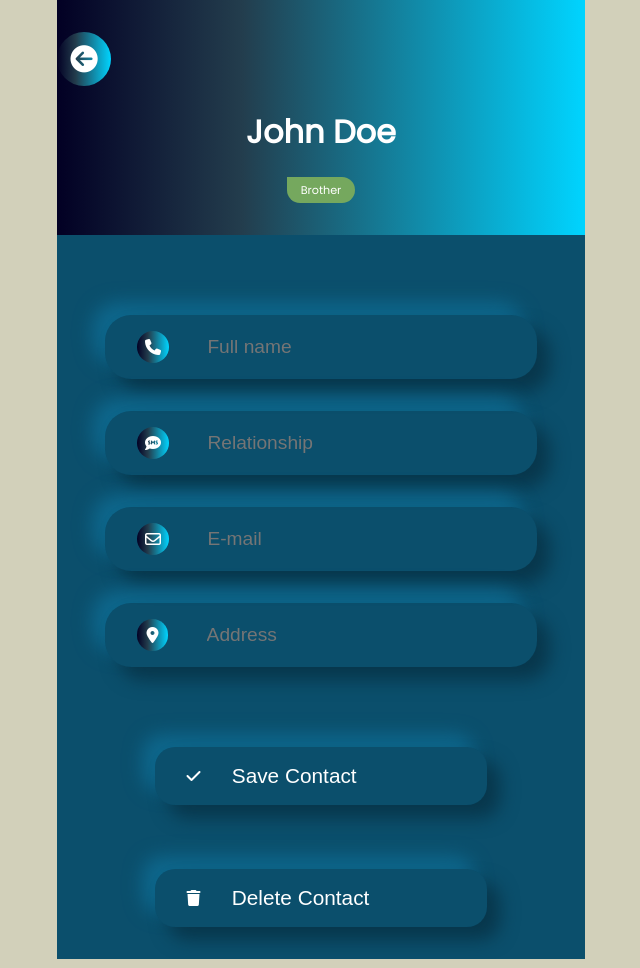
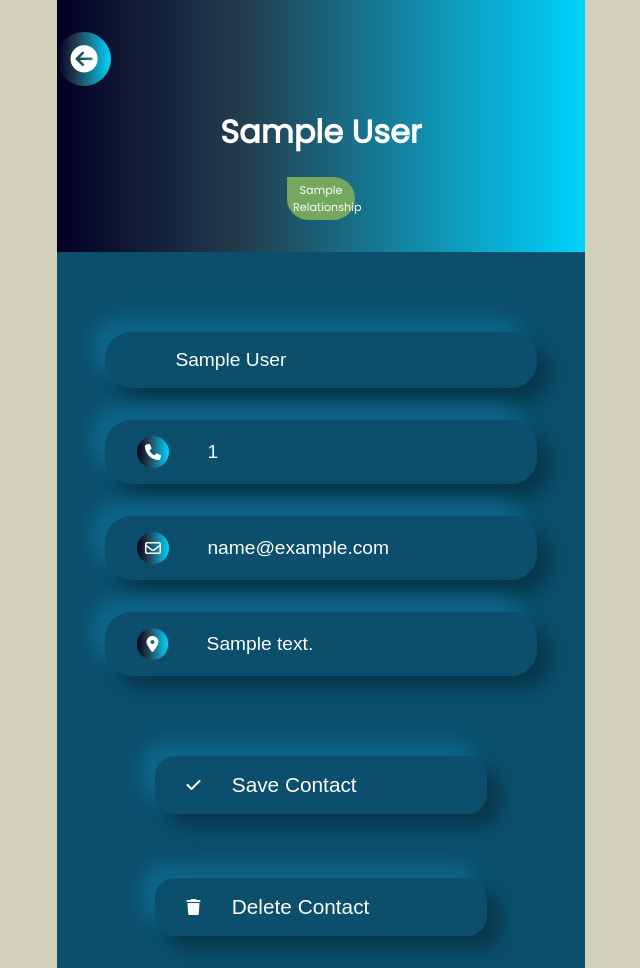
Before and after one commit to codetipster/Contact-Manager, a Django app: template contactapp/templates/editPage.html in a window 1280 px wide. Shown: the whole page, without its empty margins (319-959 px from the left). Run offline with Django 3.2, Linux system fonts and the light colour scheme; the template is opened without the code that fills it: most values are stand-ins (such as "Sample title", 1, 10 or a date in 2020); some libraries are stand-ins or nearby versions.

Commit message:
deployment on heroku

```diff
--- a/contactapp/contact/urls.py
+++ b/contactapp/contact/urls.py
@@ -3,5 +3,7 @@ from . import views
 urlpatterns = [
     path('', views.index, name='index'),
     path('add-contact/', views.addContact, name='add-contact'),
-    path('profile/<str:pk>', views.contactProfile, name='profile')
+    path('profile/<str:pk>', views.contactProfile, name='profile'),
+    path('edit-contact/<str:pk>', views.editContact, name='edit-contact'),
+    path('delete/<str:pk>', views.deleteContact, name='delete')
 ]
--- a/contactapp/contactapp/settings.py
+++ b/contactapp/contactapp/settings.py
@@ -24,9 +24,9 @@ BASE_DIR = Path(__file__).resolve().parent.parent
 SECRET_KEY = 'qcr(rd4n#nlc9!o=4wrcbopdz7a#53v_7f^flo*2v%-3c69$u1'
 
 # SECURITY WARNING: don't run with debug turned on in production!
-DEBUG = True
+DEBUG = False
 
-ALLOWED_HOSTS = []
+ALLOWED_HOSTS = ['contarkt-app.herokuapp.com','127.0.0.1']
 
 
 # Application definition
--- /dev/null
+++ b/contactapp/runtime.txt
@@ -0,0 +1 @@
+python-3.8.5
--- a/contactapp/templates/contactsProfile.html
+++ b/contactapp/templates/contactsProfile.html
@@ -44,7 +44,7 @@
             </div>
         </section>
 
-        <a href="editPage.html">
+        <a href="{% url 'edit-contact' contact.id %}">
             <section class="edit-contact">
                 <div class="edit-button">
                     <i class="fas fa-user-cog icon-gradient"></i>
--- a/contactapp/templates/editPage.html
+++ b/contactapp/templates/editPage.html
@@ -13,37 +13,40 @@
 <body>
     <div class="container">
         <header class="hero">
-            <a href="contactsProfile.html">
+            <a href="{% url 'profile' contact.id %}">
                 <i class="fas fa-arrow-circle-left back-btn icon-gradient"></i>
             </a>
             <div class="hero-info">
-                <h1 class="name">John Doe</h1>
-                <p class="relationship">Brother</p>
+                <h1 class="name">{{contact.full_name | title}}</h1>
+                <p class="relationship">{{contact.relationship | title}}</p>
             </div>
         </header>
-
+        <form action="" method="POST">
+            {% csrf_token %}
         <section class="contact-info">
             <div class="info-line">
-                <i class="fas fa-phone icon-gradient"></i>
-                <input type="text" class="type" name="full name" placeholder="Full name">
+
+                <input type="text" class="type" name="fullname" placeholder="Full name" value="{{ contact.full_name}}">
             </div>
 
             <div class="info-line">
-                <i class="fas fa-sms text icon-gradient"></i>
-                <input type="text" class="type" name="relationship" placeholder="Relationship">
+                <i class="fas fa-phone icon-gradient"></i>
+                <input type="text" class="type" name="fullname" placeholder="Full name" value="{{ contact.phone_number}}">
             </div>
+
+
 
             <div class="info-line">
                 <i class="far fa-envelope icon-gradient"></i>
-                <input type="text" class="type" name="email" placeholder="E-mail">
+                <input type="text" class="type" name="email" placeholder="E-mail" value="{{ contact.email}}">
             </div>
 
             <div class="info-line">
                 <i id="location" class="fas fa-map-marker-alt icon-gradient"></i>
-                <input type="text" class="type" name="address" placeholder="Address">
+                <input type="text" class="type" name="address" placeholder="Address" value="{{ contact.address}}">
             </div>
         </section>
-
+        </form>
         <section class="button-container">
             <a href="#">
                 <div class="update-contact">
@@ -53,7 +56,7 @@
             </a>
         </section>
         <section class="button-container">
-            <a href="delete.html">
+            <a href="{% url 'delete' contact.id %}">
                 <div class="update-contact">
                     <i class="fas fa-trash"></i>
                     <button class="button">Delete Contact</button>
--- a/contactapp/templates/index.html
+++ b/contactapp/templates/index.html
@@ -19,8 +19,8 @@
     <div class="container">
         <!-- library banner header -->
         <header class="header">
-            <form class="search-bar" id="search-form">
-                <input type="search-name" class="contact-search" name="search-area" placeholder="Search"/>
+            <form action="/" method="GET" class="search-bar" id="search-form">
+                <input type="search-name" class="contact-search" name="search-area" placeholder="Search" value="{{search_input}}"/>
 
                 <i onclick="document.getElementById('search-form').submit()"></i>
             </form>
```
Also changed, not shown: contactapp/contact/views.py (+31 -1 lines), contactapp/requirements.txt (added, +89 -0 lines), contactapp/templates/delete.html (+8 -3 lines), contactapp/db.sqlite3, 1 other file.
